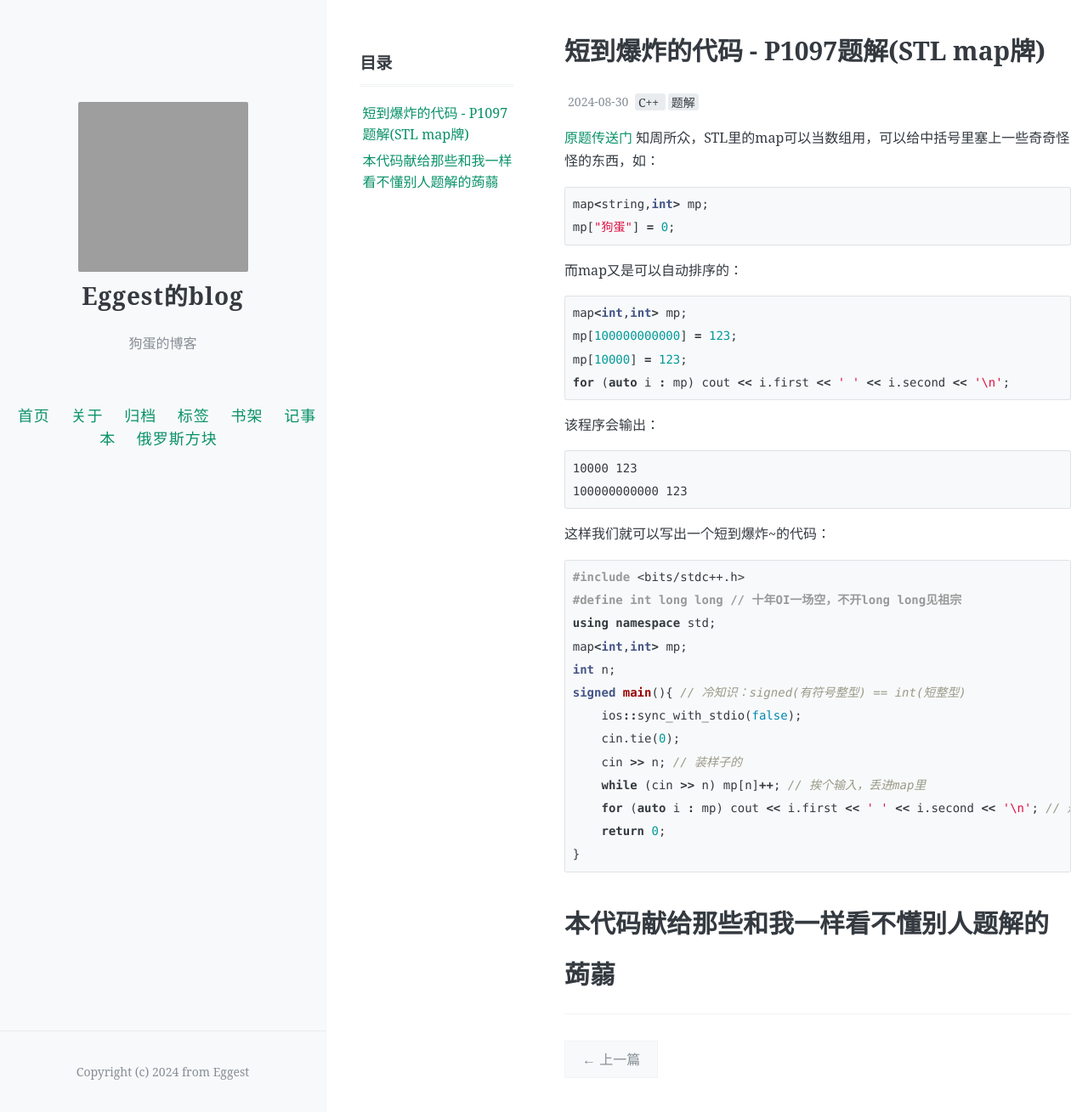
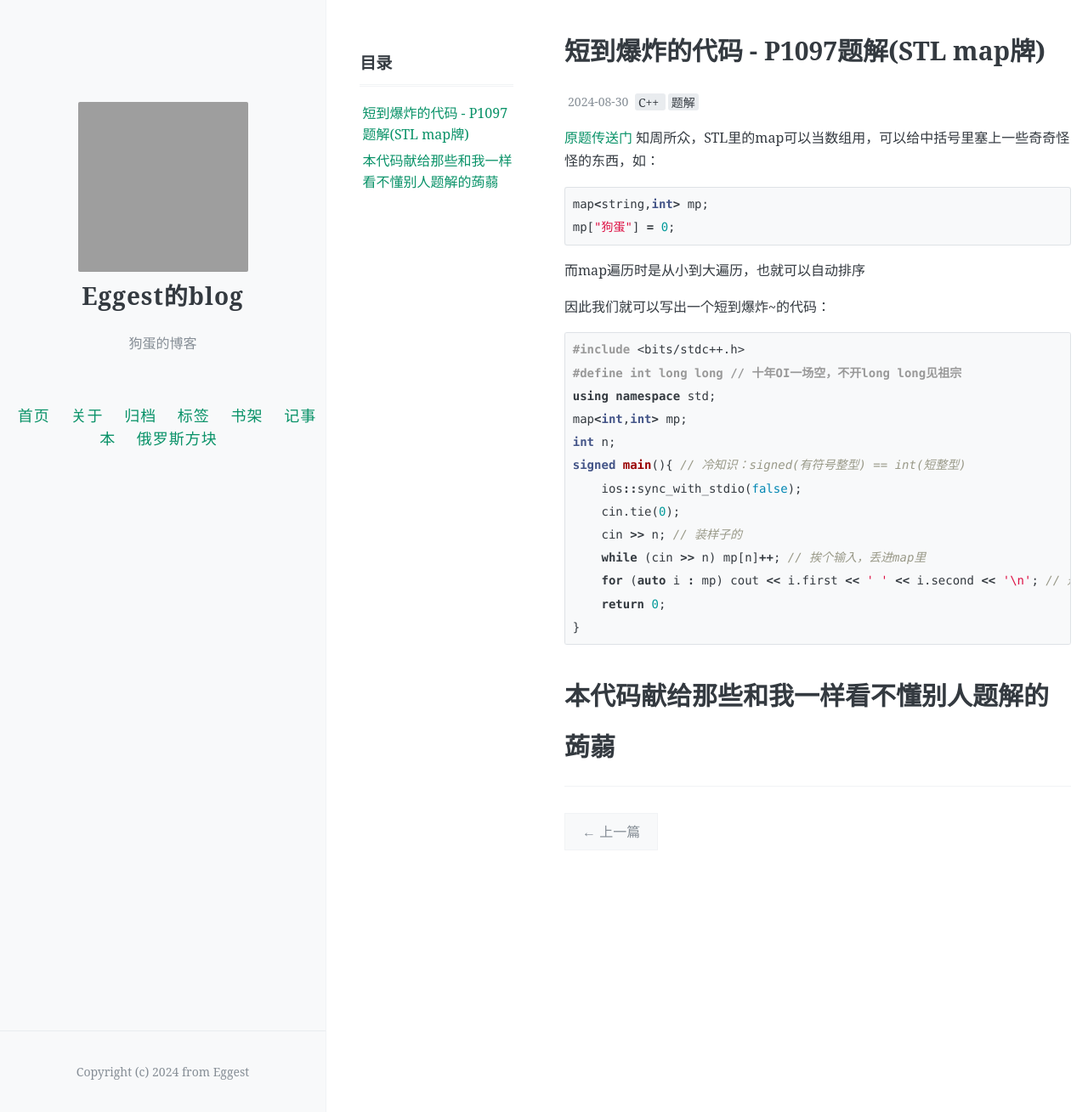
Before and after one commit to Eggest/eggest.github.io, a Jekyll site: the page built from _posts/2024-8-30-P1097tijie.md, in a window 1280 px wide and 1309 px high. Shown: the whole window at 85% size. Built offline with Jekyll 4.4.1, drawn with Linux system fonts in a browser that asks for light colours; comment, search, counter and statistics services are not loaded; grey boxes are pictures that could not be loaded.

Commit message:
Update 2024-8-30-P1097tijie.md

````diff
--- a/_posts/2024-8-30-P1097tijie.md
+++ b/_posts/2024-8-30-P1097tijie.md
@@ -13,19 +13,9 @@ toc: true
 map<string,int> mp;
 mp["狗蛋"] = 0;
 ```
-而map又是可以自动排序的：
-```cpp
-map<int,int> mp;
-mp[100000000000] = 123;
-mp[10000] = 123;
-for (auto i : mp) cout << i.first << ' ' << i.second << '\n';
-```
-该程序会输出：
-```
-10000 123
-100000000000 123
-```
-这样我们就可以写出一个短到爆炸~的代码：
+而map遍历时是从小到大遍历，也就可以自动排序
+
+因此我们就可以写出一个短到爆炸~的代码：
 ```cpp
 #include <bits/stdc++.h>
 #define int long long // 十年OI一场空，不开long long见祖宗
````
